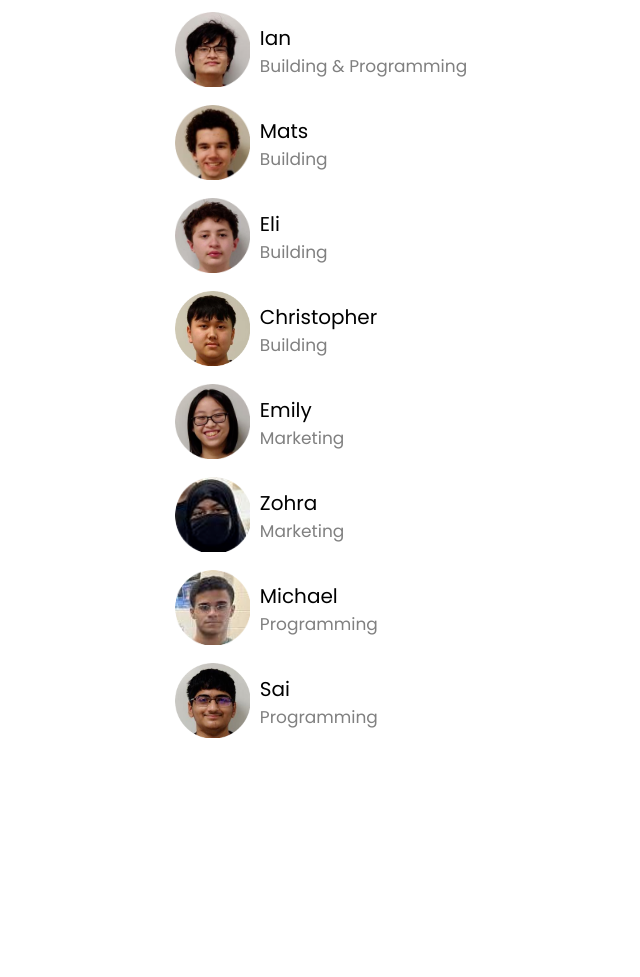
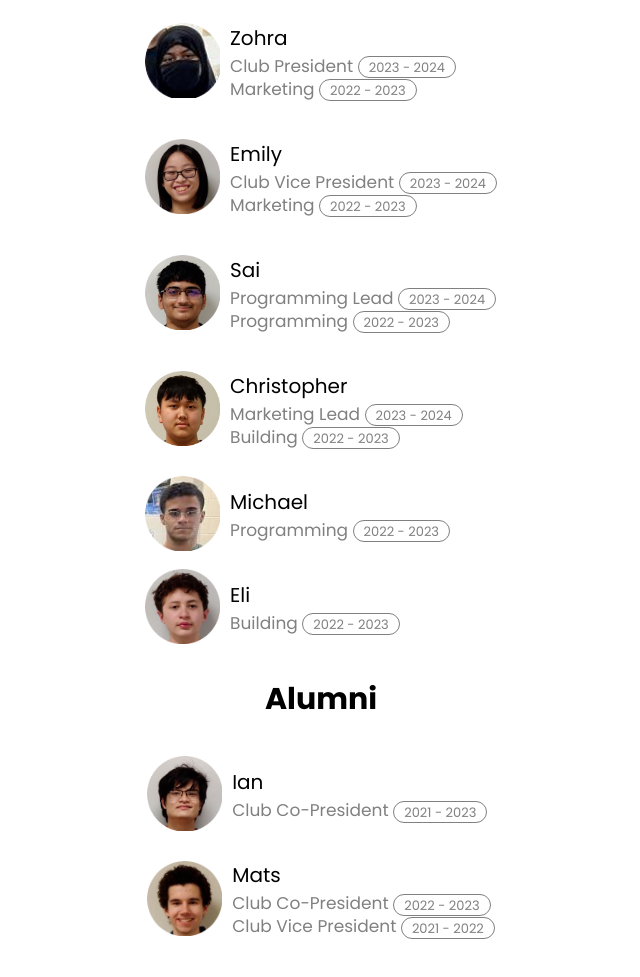
Before and after one commit to Centennial-FTC-Robotics/RIPWebsite, a plain HTML site: page ourteam.html in a window 1280 px wide. Shown: the part 1394-2371 px from the top of the page, without its empty margins (319-959 px from the left). Before the commit the page ends 2171 px from the top, so only its background shows below. Drawn offline with nearby package versions, Linux system fonts and the light colour scheme.

Commit message:
Added Alumni section

```diff
--- a/ourteam.css
+++ b/ourteam.css
@@ -57,7 +57,7 @@
     margin-top: -20px;
 }
 
-@media only screen and (max-width: 375px) {
+@media only screen and (max-width: 415px) {
     #cards {
         justify-items: center;
     }
@@ -74,3 +74,11 @@
         margin-right: 0;
     }
 }
+
+i[data-type="role-year"] {
+    font-size: 13px;
+    border: 1px solid gray;
+    border-radius: 20px;
+    padding: 0.5px 10px;
+    font-style: normal;
+}
--- a/ourteam.html
+++ b/ourteam.html
@@ -32,59 +32,67 @@
         <h1 class="title">Meet the Team</h1>
         <div id="cards">
             <div class="card">
+                <img src="assets/imgs/zohra_cropped.png" alt="Zohra">
+                <div>
+                    <p class="name">Zohra</p>
+                    <p class="role">Club President <i data-type="role-year">2023 - 2024</i></p>
+                    <p class="role">Marketing <i data-type="role-year">2022 - 2023</i></p>
+                </div>
+            </div>
+            <div class="card">
+                <img src="assets/imgs/emily_cropped.png" alt="Emily">
+                <div>
+                    <p class="name">Emily</p>
+                    <p class="role">Club Vice President <i data-type="role-year">2023 - 2024</i></p>
+                    <p class="role">Marketing <i data-type="role-year">2022 - 2023</i></p>
+                </div>
+            </div>
+            <div class="card">
+                <img src="assets/imgs/sai_cropped.png" alt="Sai">
+                <div>
+                    <p class="name">Sai</p>
+                    <p class="role">Programming Lead <i data-type="role-year">2023 - 2024</i></p>
+                    <p class="role">Programming <i data-type="role-year">2022 - 2023</i></p>
+                </div>
+            </div>
+            <div class="card">
+                <img src="assets/imgs/christopher_cropped.png" alt="Christopher">
+                <div>
+                    <p class="name">Christopher</p>
+                    <p class="role">Marketing Lead <i data-type="role-year">2023 - 2024</i></p>
+                    <p class="role">Building <i data-type="role-year">2022 - 2023</i></p>
+                </div>
+            </div>
+            <div class="card">
+                <img src="assets/imgs/micheal_cropped.png" alt="Michael">
+                <div>
+                    <p class="name">Michael</p>
+                    <p class="role">Programming <i data-type="role-year">2022 - 2023</i></p>
+                </div>
+            </div>
+            <div class="card">
+                <img src="assets/imgs/eli_cropped.png" alt="Eli">
+                <div>
+                    <p class="name">Eli</p>
+                    <p class="role">Building <i data-type="role-year">2022 - 2023</i></p>
+                </div>
+            </div>
+        </div>
+        <h2 class="mini-title">Alumni</h2>
+        <div id="cards">
+            <div class="card">
                 <img src="assets/imgs/ian_cropped.png" alt="Ian">
                 <div>
                     <p class="name">Ian</p>
-                    <p class="role">Building & Programming</p>
+                    <p class="role">Club Co-President <i data-type="role-year">2021 - 2023</i></p>
                 </div>
             </div>
             <div class="card">
                 <img src="assets/imgs/mats_cropped.png" alt="Mats">
                 <div>
                     <p class="name">Mats</p>
-                    <p class="role">Building</p>
-                </div>
-            </div>
-            <div class="card">
-                <img src="assets/imgs/eli_cropped.png" alt="Eli">
-                <div>
-                    <p class="name">Eli</p>
-                    <p class="role">Building</p>
-                </div>
-            </div>
-            <div class="card">
-                <img src="assets/imgs/christopher_cropped.png" alt="Christopher">
-                <div>
-                    <p class="name">Christopher</p>
-                    <p class="role">Building</p>
-                </div>
-            </div>
-            <div class="card">
-                <img src="assets/imgs/emily_cropped.png" alt="Emily">
-                <div>
-                    <p class="name">Emily</p>
-                    <p class="role">Marketing</p>
-                </div>
-            </div>
-            <div class="card">
-                <img src="assets/imgs/zohra_cropped.png" alt="Zohra">
-                <div>
-                    <p class="name">Zohra</p>
-                    <p class="role">Marketing</p>
-                </div>
-            </div>
-            <div class="card">
-                <img src="assets/imgs/micheal_cropped.png" alt="Michael">
-                <div>
-                    <p class="name">Michael</p>
-                    <p class="role">Programming</p>
-                </div>
-            </div>
-            <div class="card">
-                <img src="assets/imgs/sai_cropped.png" alt="Sai">
-                <div>
-                    <p class="name">Sai</p>
-                    <p class="role">Programming</p>
+                    <p class="role">Club Co-President <i data-type="role-year">2022 - 2023</i></p>
+                    <p class="role">Club Vice President <i data-type="role-year">2021 - 2022</i></p>
                 </div>
             </div>
         </div>
```
